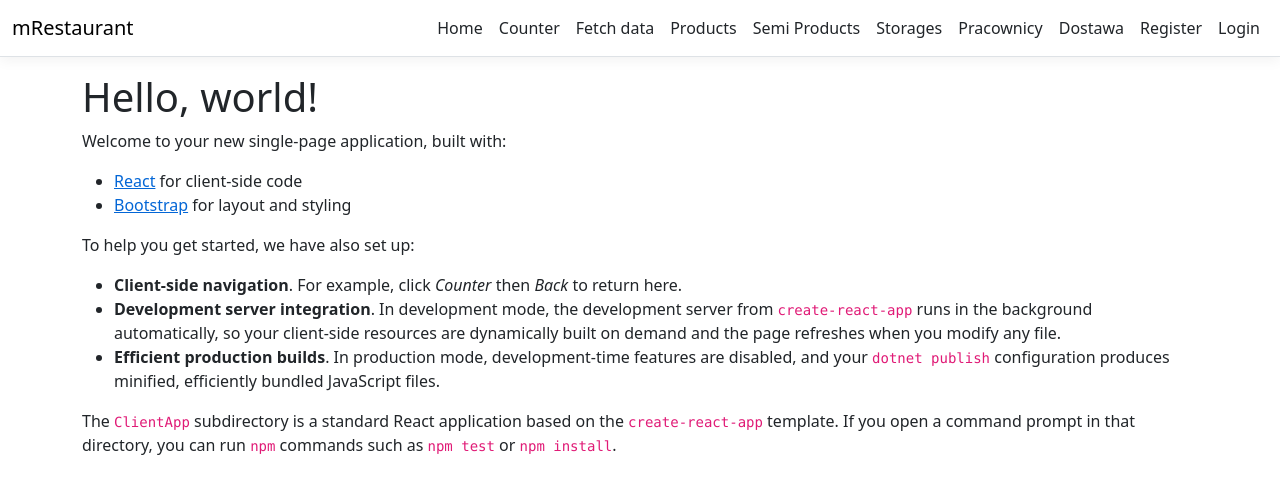
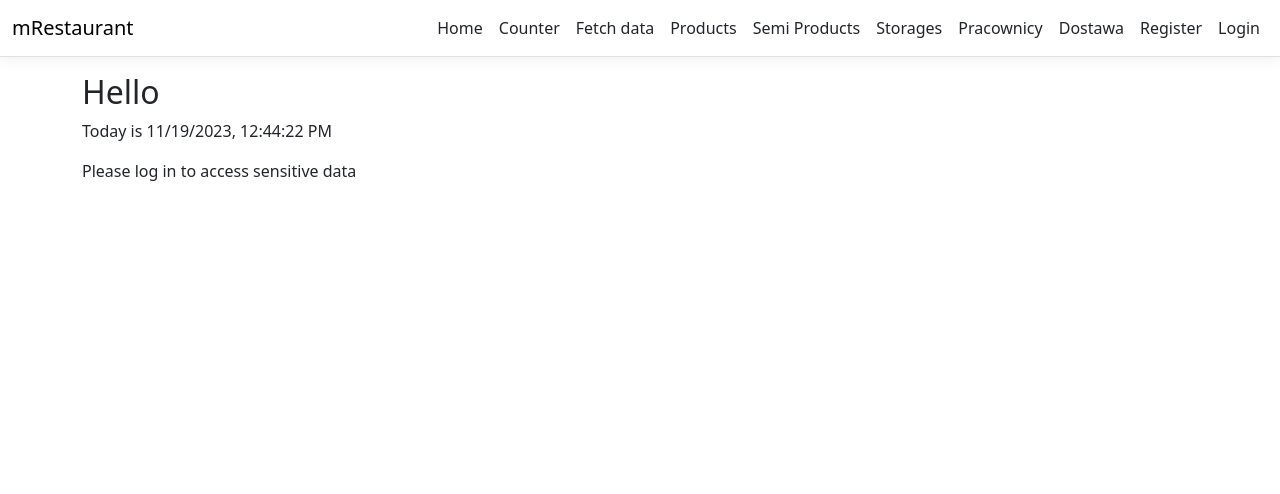
Before and after one commit to xtrystin/mRestaurantFrontend, a React (Vite) app in the folder mrestaurantwebapp/: page / in a window 1280 px wide. Shown: the top 494 px of the page. Built offline with nearby package versions, Linux system fonts and the light colour scheme.

Commit message:
Add Home page and user profile page

```diff
--- a/mrestaurantwebapp/src/components/Home.tsx
+++ b/mrestaurantwebapp/src/components/Home.tsx
@@ -1,25 +1,69 @@
 import React, { Component } from 'react';
+import Products from './products/Products';
+import PolProducts from './polproducts/PolProducts';
+import Pracownicy from './Pracownicy/Pracownicy';
+import Storages from './Storages/Storages';
+import authService from './auth/AuthorizeService';
+
 
 export class Home extends Component {
     static displayName = Home.name;
+    private _subscription: number | null = null;
+
+    constructor(props: {}) {
+        super(props);
+
+        this.state = {
+            isAuthenticated: false,
+            userEmail: null
+        };
+    }
+
+    componentDidMount() {
+        this._subscription = authService.subscribe(() => this.populateState());
+        this.populateState();
+    }
+
+    componentWillUnmount() {
+        if (this._subscription !== null) {
+            authService.unsubscribe(this._subscription);
+        }
+    }
+
+    async populateState() {
+        const userEmail = await authService.getUserEmail();
+        const isAuthenticated = userEmail !== null;
+
+        this.setState({
+            isAuthenticated,
+            userEmail
+        });
+    }
 
     render() {
-        return (
-            <div>
-                <h1>Hello, world!</h1>
-                <p>Welcome to your new single-page application, built with:</p>
-                <ul>
-                    <li><a href='https://facebook.github.io/react/'>React</a> for client-side code</li>
-                    <li><a href='http://getbootstrap.com/'>Bootstrap</a> for layout and styling</li>
-                </ul>
-                <p>To help you get started, we have also set up:</p>
-                <ul>
-                    <li><strong>Client-side navigation</strong>. For example, click <em>Counter</em> then <em>Back</em> to return here.</li>
-                    <li><strong>Development server integration</strong>. In development mode, the development server from <code>create-react-app</code> runs in the background automatically, so your client-side resources are dynamically built on demand and the page refreshes when you modify any file.</li>
-                    <li><strong>Efficient production builds</strong>. In production mode, development-time features are disabled, and your <code>dotnet publish</code> configuration produces minified, efficiently bundled JavaScript files.</li>
-                </ul>
-                <p>The <code>ClientApp</code> subdirectory is a standard React application based on the <code>create-react-app</code> template. If you open a command prompt in that directory, you can run <code>npm</code> commands such as <code>npm test</code> or <code>npm install</code>.</p>
-            </div>
-        );
+        const { isAuthenticated, userEmail } = this.state;
+
+        if (isAuthenticated) {
+            return (
+                <div>
+                    <h2>Hello {isAuthenticated ? userEmail : ""}</h2>
+                    <p>Today is {new Date().toLocaleString() + ""}</p>
+                    <h4>Products</h4>
+                    <Products /><br />
+                    <h4>Semi Products</h4>
+                    <PolProducts /><br />
+                </div>
+            );
+        }
+        else {
+            return (
+                <div>
+                    <h2>Hello</h2>
+                    <p>Today is {new Date().toLocaleString() + ""}</p>
+                    <p>Please log in to access sensitive data</p>
+                </div>
+            );
+        }
+
     }
 }
--- /dev/null
+++ b/mrestaurantwebapp/src/components/Profile.tsx
@@ -0,0 +1,72 @@
+import React, { Component, Fragment } from 'react';
+import { NavItem, NavLink } from 'reactstrap';
+import { Link } from 'react-router-dom';
+import authService from './auth/AuthorizeService';
+import { ApplicationPaths } from '../../router/AppRoutesConstants';
+
+
+export class Profile extends Component {
+    private _subscription: number | null = null;
+
+    constructor(props: {}) {
+        super(props);
+
+        this.state = {
+            isAuthenticated: false,
+            userEmail: null,
+            role: null,
+            id: null
+        };
+    }
+
+    componentDidMount() {
+        this._subscription = authService.subscribe(() => this.populateState());
+        this.populateState();
+    }
+
+    componentWillUnmount() {
+        if (this._subscription !== null) {
+            authService.unsubscribe(this._subscription);
+        }
+    }
+
+    async populateState() {
+        const userEmail = await authService.getUserEmail();
+        const isAuthenticated = userEmail !== null;
+        const role = await authService.getUserRole();
+        const id = await authService.getUserId();
+
+        this.setState({
+            isAuthenticated,
+            userEmail,
+            role,
+            id
+        });
+    }
+
+
+    render() {
+        return (
+            <div className="container-fluid">
+                <div className="row">
+                    <label for="Province" class="col-sm-2 col-form-label">User Email</label>
+                    <div className="col-sm-10">
+                        <p className="form-control-plaintext" id="Province">{ this.state.userEmail }</p>
+                    </div>
+                </div>
+                <div className="row">
+                    <label for="Province" class="col-sm-2 col-form-label">User Role</label>
+                    <div className="col-sm-10">
+                        <p className="form-control-plaintext" id="Province">{ this.state.role }</p>
+                    </div>
+                </div>
+                <div className="row">
+                    <label for="Province" class="col-sm-2 col-form-label">User Id</label>
+                    <div className="col-sm-10">
+                        <p className="form-control-plaintext" id="Province">{ this.state.id }</p>
+                    </div>
+                </div>
+            </div>
+        );
+    }
+}
--- a/mrestaurantwebapp/src/components/auth/AuthorizeService.tsx
+++ b/mrestaurantwebapp/src/components/auth/AuthorizeService.tsx
@@ -35,7 +35,16 @@ export class AuthorizeService {
     public async getUserEmail(): Promise<string | null> {
         const user = await this.getUser();
         return user ? user.email : null;
+    }
 
+    public async getUserRole(): Promise<string | null> {
+        const user = await this.getUser();
+        return user ? user.role : null;
+    }
+
+    public async getUserId(): Promise<string | null> {
+        const user = await this.getUser();
+        return user ? user.id : null;
     }
 
     private async getUser() {
--- a/mrestaurantwebapp/src/router/AppRoutes.tsx
+++ b/mrestaurantwebapp/src/router/AppRoutes.tsx
@@ -1,4 +1,4 @@
-import React from 'react';
+import React, { Profiler } from 'react';
 import { ApplicationPaths } from './AppRoutesConstants';
 import { Counter } from '../components/Counter';
 import { FetchData } from '../components/FetchData';
@@ -15,6 +15,7 @@ import Pracownicy from '../components/Pracownicy/Pracownicy';
 import EditPracownicy from '../components/Pracownicy/EditPracownicy';
 import Dostawa from '../components/Dostawa/Dostawa';
 import EditDostawa from '../components/Dostawa/EditDostawa';
+import { Profile } from '../components/Profile';
 
 export interface AppRoute {
     index?: boolean;
@@ -36,6 +37,11 @@ const AppRoutes: AppRoute[] = [
     {
         path: ApplicationPaths.Login,
         element: <Login />
+    },
+    {
+        path: ApplicationPaths.Profile,
+        element: <Profile />,
+        requireAuth: true
     },
     {
         path: ApplicationPaths.LogOut,
--- a/mrestaurantwebapp/src/router/AppRoutesConstants.tsx
+++ b/mrestaurantwebapp/src/router/AppRoutesConstants.tsx
@@ -11,6 +11,7 @@ export const ApplicationPaths = {
     Login: `/Login`,
     LogOut: '/Logout',
     Register: `/Register`,
+    Profile: `/Profile`,
     FetchData: '/fetch-data',
     Counter: '/counter',
     Products: '/products',
```
